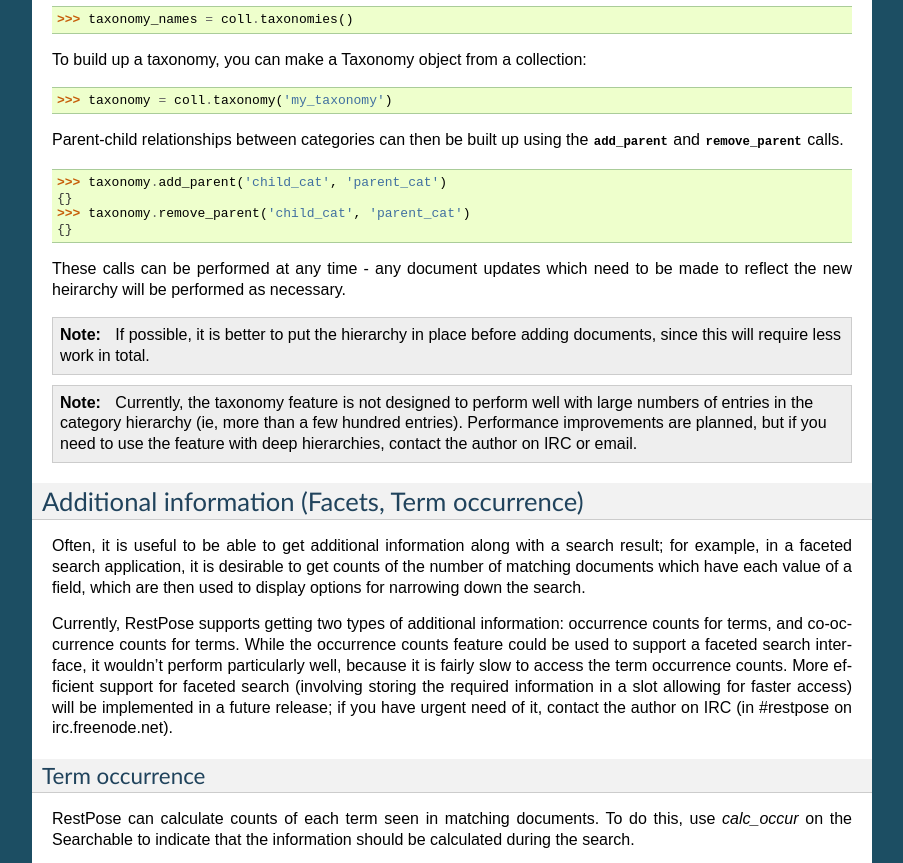
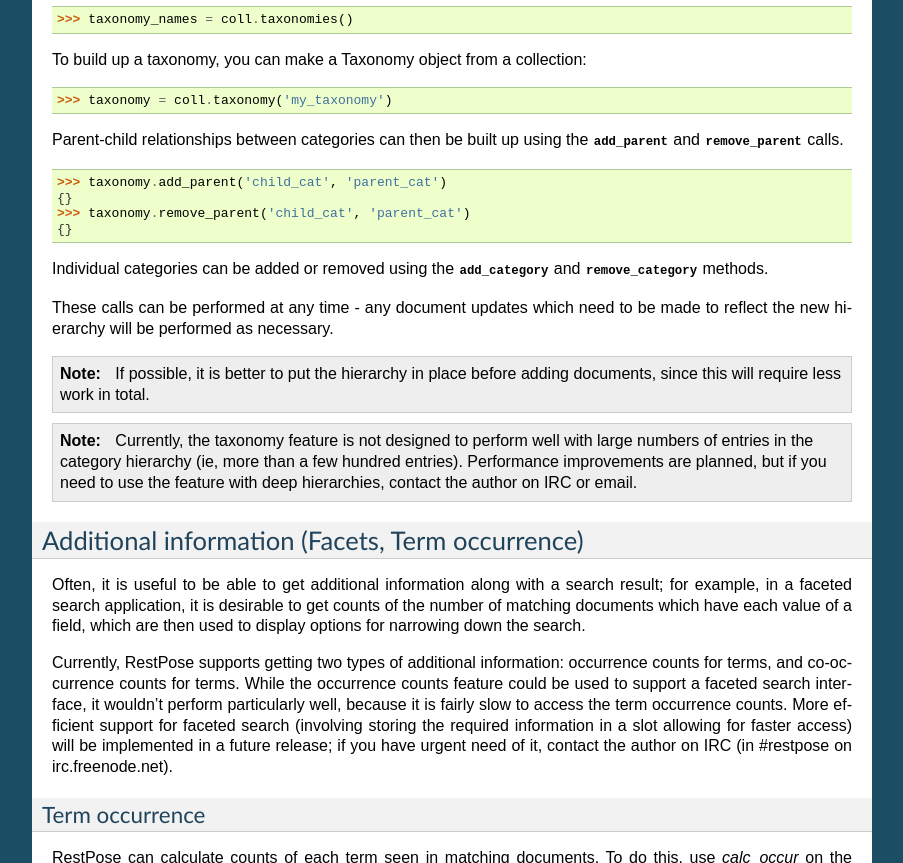
Before and after one commit to restpose/restpose-py, a Sphinx documentation site: the page built from docs/overview.rst, in a window 1280 px wide and 900 px high, scrolled down 10201 px, cut to the strip 0-863 px from the top of the window. Shown: the whole strip, without its empty margins (198-1101 px from the left). Built offline with Sphinx 7.4.7, drawn with Linux system fonts in a browser that asks for light colours.

Commit message:
Mention the add_category() and remove_category() calls, and correct a spelling error

```diff
--- a/docs/overview.rst
+++ b/docs/overview.rst
@@ -604,8 +604,12 @@ Parent-child relationships between categories can then be built up using the
    >>> taxonomy.remove_parent('child_cat', 'parent_cat')
    {}
 
+Individual categories can be added or removed using the :meth:`add_category
+<restpose.client.Taxonomy.add_category>` and :meth:`remove_category
+<restpose.client.Taxonomy.remove_category>` methods.
+
 These calls can be performed at any time - any document updates which need to
-be made to reflect the new heirarchy will be performed as necessary.
+be made to reflect the new hierarchy will be performed as necessary.
 
 .. note:: If possible, it is better to put the hierarchy in place before adding
           documents, since this will require less work in total.
```
